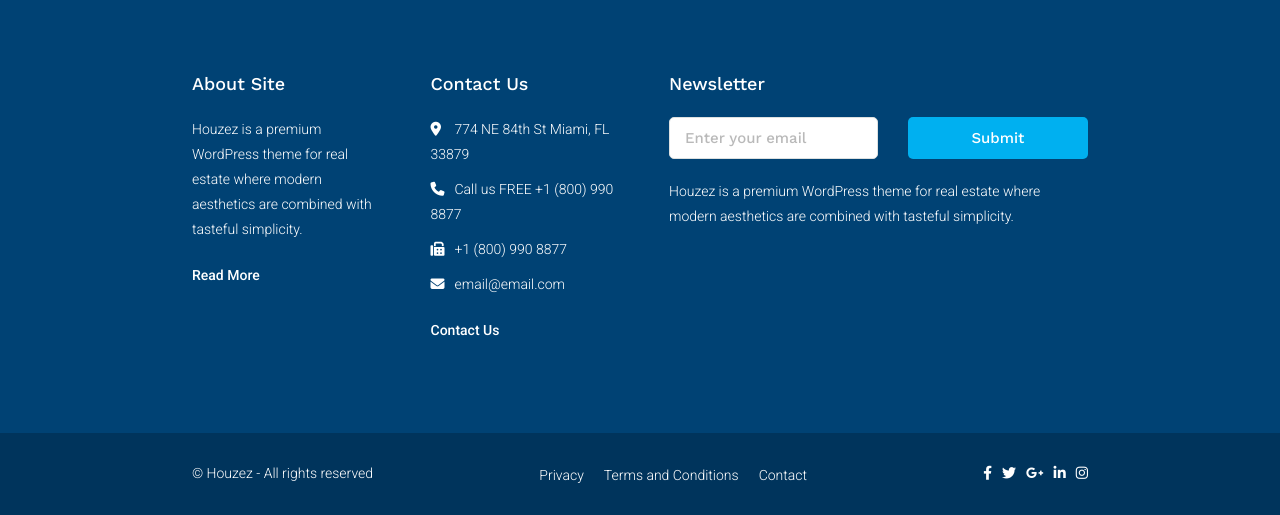
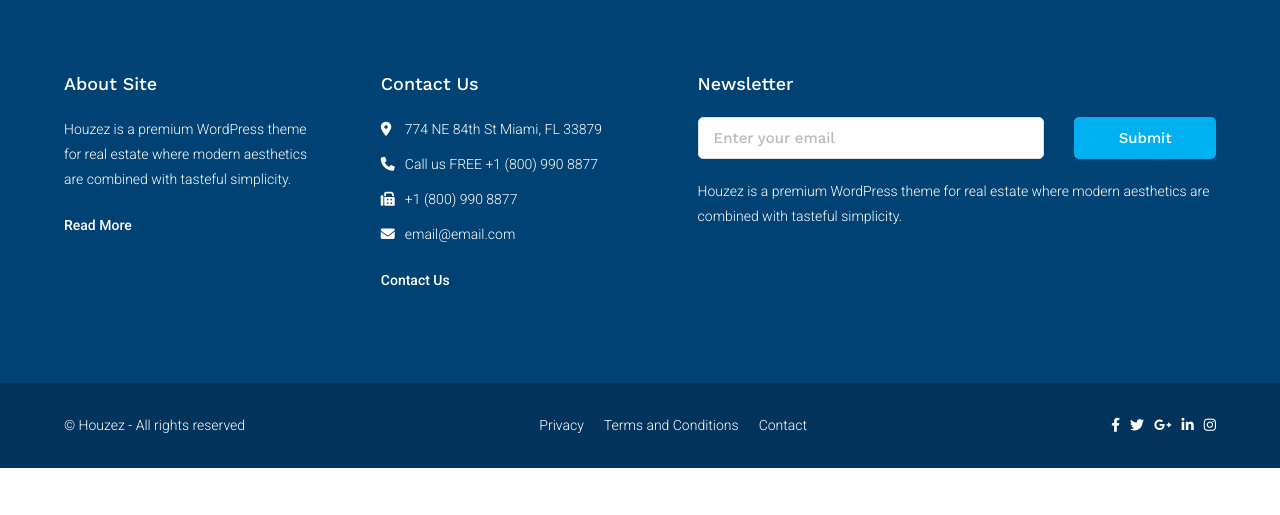
Before and after one commit to Stefan0305/houzez-app, a React (Create React App) app: page /contact in a window 1280 px wide. Shown: the part 1476-1991 px from the top of the page. After the commit the page ends 1944 px from the top, so only its background shows below. Built offline with nearby package versions, Linux system fonts and the light colour scheme.

Commit message:
added footer responsiveness

```diff
--- a/src/App.scss
+++ b/src/App.scss
@@ -65,9 +65,18 @@
   color: var(--clr-bodytext-gray);
 }
 .container {
-  width: 70%;
   margin-left: auto;
   margin-right: auto;
+}
+@media (max-width: 991px) {
+  .container {
+    width: 90%;
+  }
+}
+@media (min-width: 992px) {
+  .container {
+    width: min(90%, 1200px - 2rem);
+  }
 }
 .btn {
   background-color: var(--clr-primary-cyan);
--- a/src/components/Footer/Footer.scss
+++ b/src/components/Footer/Footer.scss
@@ -25,12 +25,13 @@ footer {
 
 .footerContainer {
   display: flex;
+  flex-wrap: wrap;
   gap: 5%;
 }
 
 .about,
 .contact {
-  width: 25%;
+  flex-basis: 25%;
   > div {
     margin-bottom: 20px;
   }
@@ -56,7 +57,6 @@ footer {
 }
 
 .newsletter {
-  width: 50%;
   > div {
     margin-bottom: 20px;
   }
@@ -65,14 +65,16 @@ footer {
 .newsletterInput {
   width: 100%;
   display: flex;
+  flex-wrap: wrap;
   justify-content: space-between;
   gap: 30px;
   input {
-    flex-grow: 1;
+    flex-grow: 2;
     border: 1px solid #dce0e0;
     border-radius: 5px;
     padding-left: 15px;
     color: #222222;
+    min-height: 42.5px;
     font-family: var(--ff-body);
     font-size: 15px;
     font-weight: var(--fw-medium);
@@ -82,50 +84,89 @@ footer {
     &:focus {
       outline: none;
       border-color: var(--clr-primary-cyan);
-      //   color: rgba($color: #222222, $alpha: 0.5);
     }
   }
   button {
-    width: 180px;
+    flex-grow: 1;
   }
 }
 
-.copyrightSection{
-  padding: 30px 0;
+.copyrightSection {
+  padding: 20px 0;
 }
 
-.copyrightSection > :first-child{
+.copyrightSection > :first-child {
   display: flex;
-  justify-content: space-between;
-  color: white;
+  flex-direction: column;
+  align-items: center;
   font-family: var(--ff-heading);
   font-size: var(--fs-xs);
   font-weight: var(--fw-regular);
+  > div {
+    padding: 10px 0;
+  }
 }
 
-.footerNav{
-  ul{
+.footerNav {
+  ul {
     list-style-type: none;
     display: flex;
     gap: 20px;
   }
-  a{
+  a {
     text-decoration: none;
     color: white;
     transition: color 0.2s;
     &:hover {
-      color: #00AEEF;
+      color: #00aeef;
     }
   }
 }
 
-.footerSocial{
-  i{
+.footerSocial {
+  i {
     margin-left: 10px;
     cursor: pointer;
     transition: color 0.2s;
     &:hover {
-      color: #00AEEF;
+      color: #00aeef;
     }
   }
 }
+
+@media (max-width: 575px) {
+  .about,
+  .contact {
+    flex-basis: 100%;
+  }
+  .newsletter {
+    flex-basis: 100%;
+  }
+}
+
+@media (min-width: 576px) {
+  .about,
+  .contact {
+    flex: 1;
+  }
+  .newsletter {
+    flex-basis: 100%;
+  }
+}
+
+@media (min-width: 768px) {
+  .copyrightSection > :first-child {
+    flex-direction: row;
+    justify-content: space-between;
+  }
+}
+
+@media (min-width: 992px) {
+  .about,
+  .contact {
+    flex: 1;
+  }
+  .newsletter {
+    flex: 2;
+  }
+}
```
Also changed, not shown: src/components/HeaderNav/HeaderNav.js (added, +48 -0 lines), public/logo-houzez-color@2x.png (added).
